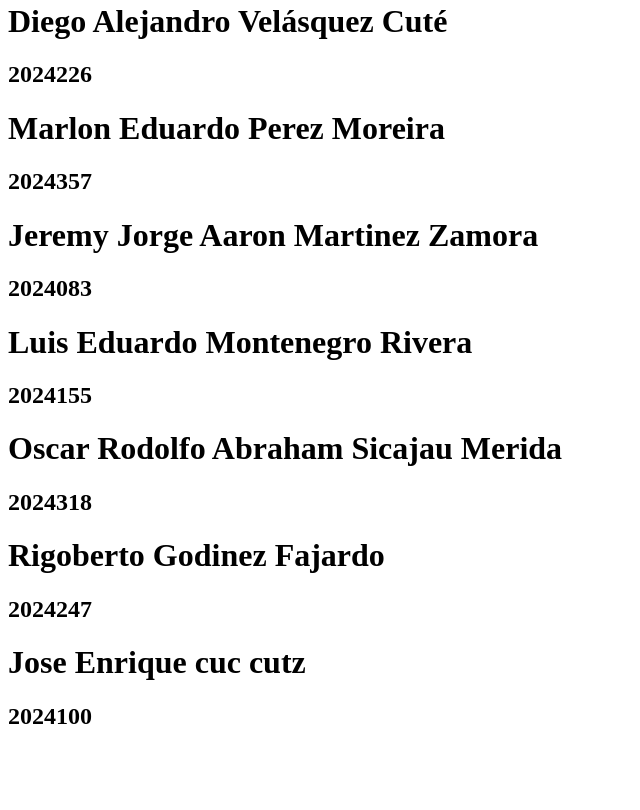
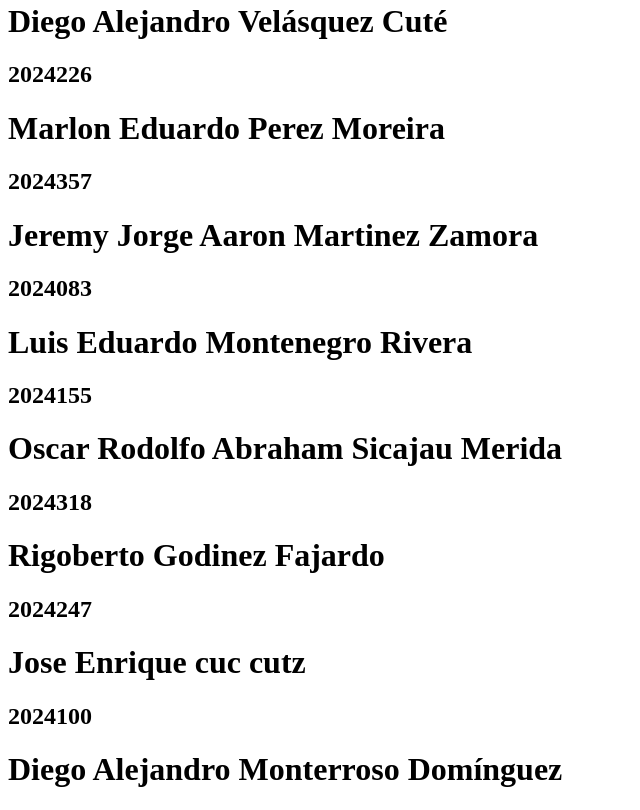
Before and after one commit to parmas24/IN5AV_2025, a plain HTML site: page index.html in a window 1280 px wide. Shown: the part 1301-2111 px from the top of the page, without its empty margins (0-640 px from the left). Before the commit the page ends 2051 px from the top, so only its background shows below. Drawn offline with Linux system fonts and the light colour scheme.

Commit message:
Agregar nombre Diego Alejandro Monterroso Domínguez en título h1

```diff
--- a/index.html
+++ b/index.html
@@ -62,5 +62,7 @@
 
      <h1>Jose Enrique cuc cutz</h1>
      <h2>2024100</h2>
+
+     <h1>Diego Alejandro Monterroso Domínguez</h1>
 </body>
 </html>
```
